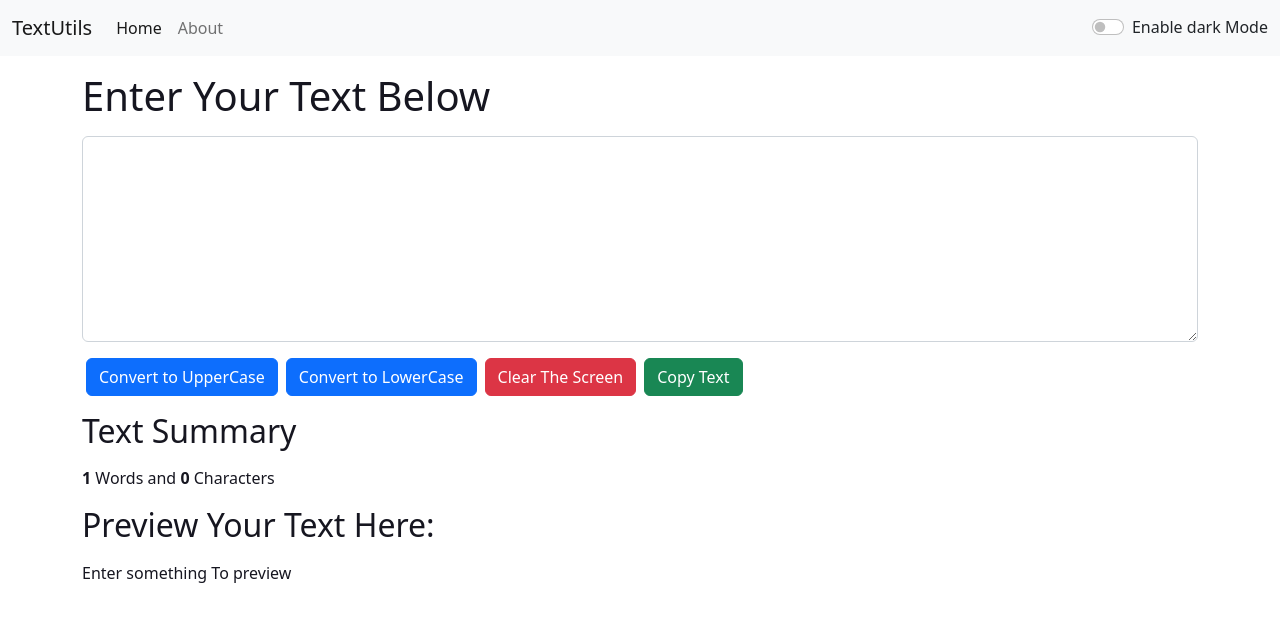
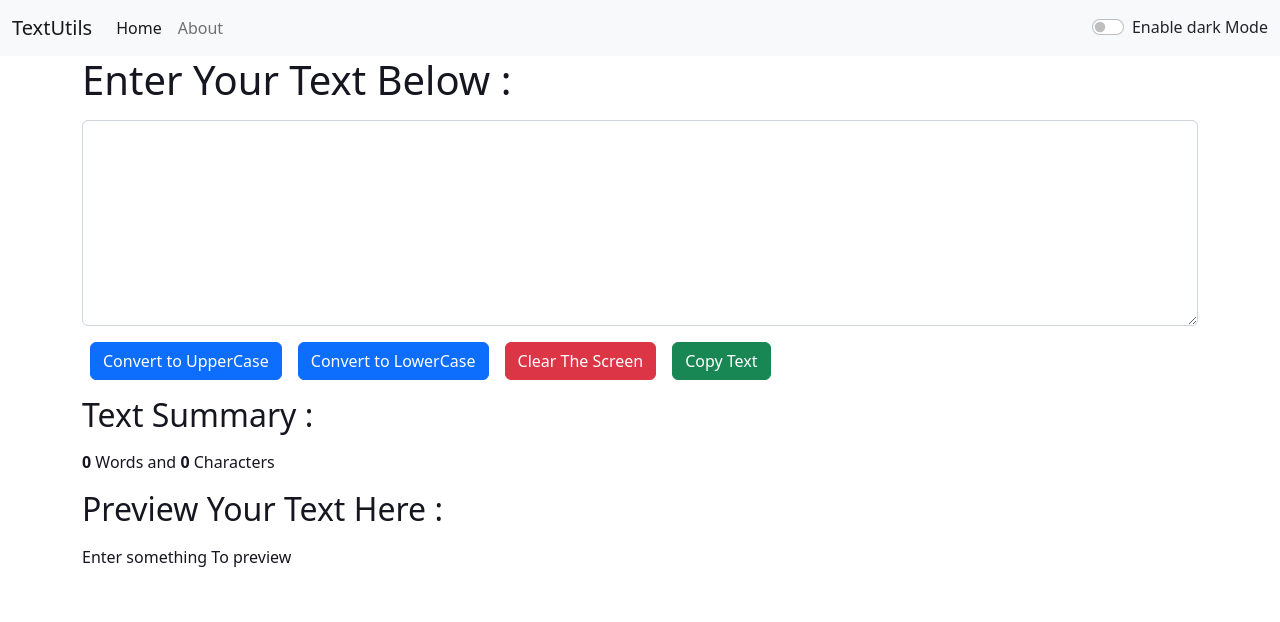
Before and after one commit to ayushmangarg2003/textutils, a React (Create React App) app: page / in a window 1280 px wide. Shown: the top 622 px of the page. Built offline with nearby package versions, Linux system fonts and the light colour scheme.

Commit message:
Update TextForm.js

```diff
--- a/src/component/TextForm.js
+++ b/src/component/TextForm.js
@@ -1,21 +1,17 @@
 import React, { useState } from "react";
-// import PropTypes from "prop-types";
 
 export default function TextForm(props) {
   const [text, setText] = useState("");
   const UpperCaseClick = () => {
     let newText = text.toUpperCase();
     setText(newText);
-    props.showAlert("Coverted to UPPERCASE", "success");
   };
   const LowerCaseClick = () => {
     let newText = text.toLowerCase();
     setText(newText);
-    props.showAlert("Coverted to lowercase", "success");
   };
   const ClearText = () => {
     setText("");
-    props.showAlert("Text CLEARED", "danger");
   };
   const onchange = (event) => {
     setText(event.target.value);
@@ -24,21 +20,21 @@ export default function TextForm(props) {
     var text = document.getElementById("floatingTextarea");
     text.select();
     navigator.clipboard.writeText(text.value);
-    props.showAlert("Text Copied to Clipboard", "success");
   };
   return (
     <>
-    <div className="container">
+      <div className="container w-9/12 p-6 ">
         <div style={{ color: props.mode === "dark" ? "white" : "#161620" }}>
-        <h1 className="my-3">Enter Your Text Below</h1>
+          <h1 className="mb-3 text-2xl font-semibold">
+            Enter Your Text Below :
+          </h1>
           <div className="mb-3">
             <textarea
-            className="form-control  my-2"
+              className="form-control "
               value={text}
               onChange={onchange}
               rows="8"
               style={{
-
                 backgroundColor: props.mode === "dark" ? "#161620" : "white",
                 color: props.mode === "dark" ? "white" : "#161620",
               }}
@@ -47,34 +43,39 @@ export default function TextForm(props) {
               {" "}
             </textarea>
           </div>
-        <button className="btn btn-primary mx-1" onClick={UpperCaseClick}>
+          <button
+            className="btn btn-primary mx-2 w-2/12 "
+            onClick={UpperCaseClick}
+          >
             Convert to UpperCase
           </button>
-        <button className="btn btn-primary mx-1" onClick={LowerCaseClick}>
+          <button
+            className="btn btn-primary mx-2 w-2/12"
+            onClick={LowerCaseClick}
+          >
             Convert to LowerCase
           </button>
-        <button className="btn btn-danger mx-1" onClick={ClearText}>
+          <button className="btn btn-danger mx-2 w-2/12 " onClick={ClearText}>
             Clear The Screen
           </button>
-        <button className="btn btn-success mx-1" onClick={CopyText}>
+          <button className="btn btn-success mx-2 w-2/12 " onClick={CopyText}>
             Copy Text
           </button>
         </div>
 
-      <div
-        style={{ color: props.mode === "dark" ? "white" : "#161620" }}
-      >
-        <h2 className="my-3">Text Summary</h2>
-        <p className="my-2">
-          <b>{text.split(" ").length}</b> Words and <b> {text.length}</b>{" "}
+        <div style={{ color: props.mode === "dark" ? "white" : "#161620" }}>
+          <h2 className="my-3 text-2xl font-semibold">Text Summary : </h2>
+          <p className=" mb-8 ">
+            <b>{text.split(" ").length - 1}</b> Words and <b> {text.length}</b>{" "}
             Characters
           </p>
         </div>
 
         <h2
-        className="my-3 "
-        style={{ color: props.mode === "dark" ? "white" : "#161620" }}>
-        Preview Your Text Here:
+          className=" text-2xl mb-3 font-semibold"
+          style={{ color: props.mode === "dark" ? "white" : "#161620" }}
+        >
+          Preview Your Text Here :
         </h2>
         <p
           className="my-2"
@@ -83,7 +84,6 @@ export default function TextForm(props) {
           {text.length > 0 ? text : "Enter something To preview"}
         </p>
       </div>
-
     </>
   );
 }
```
Lines whose indentation alone changed are shown as unchanged.
